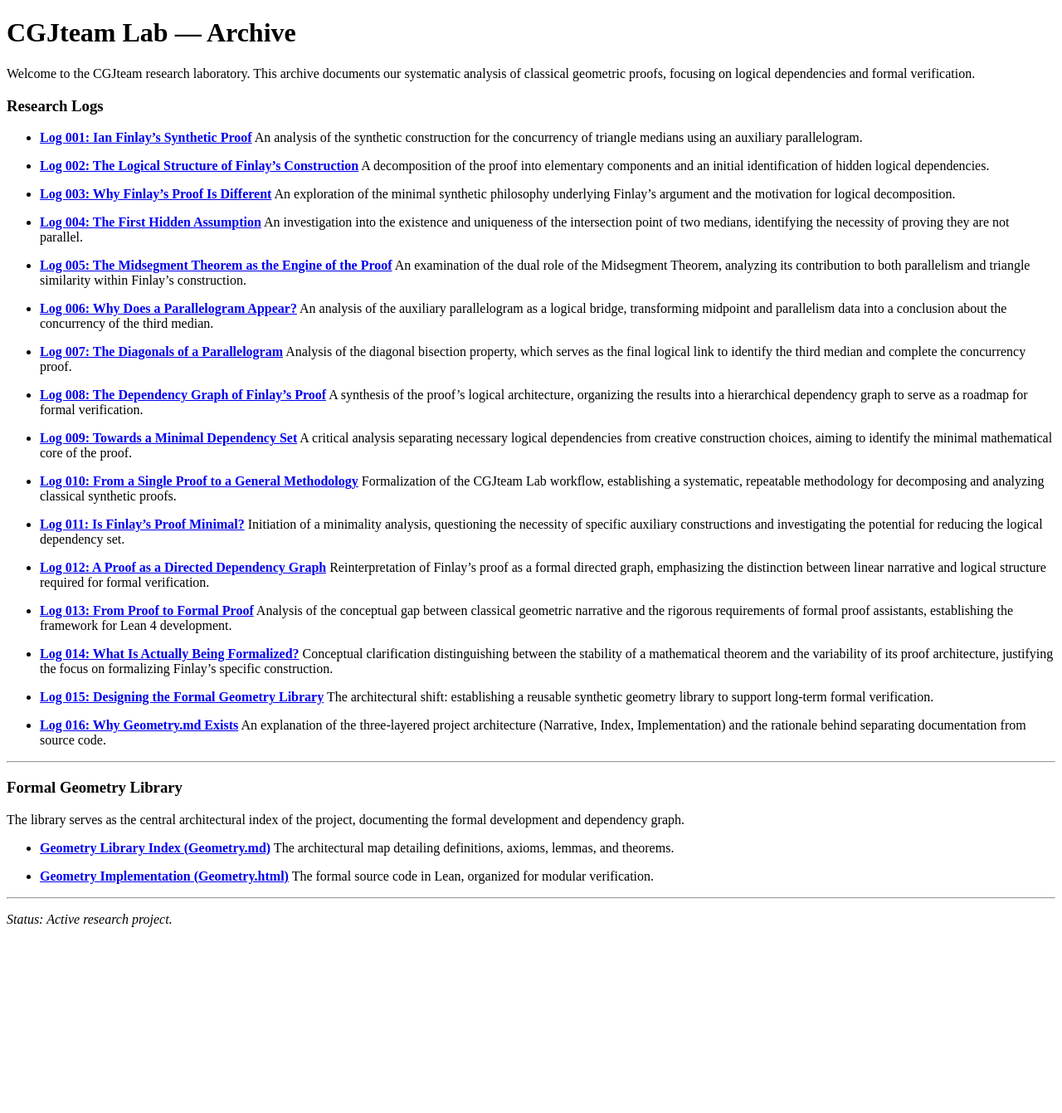
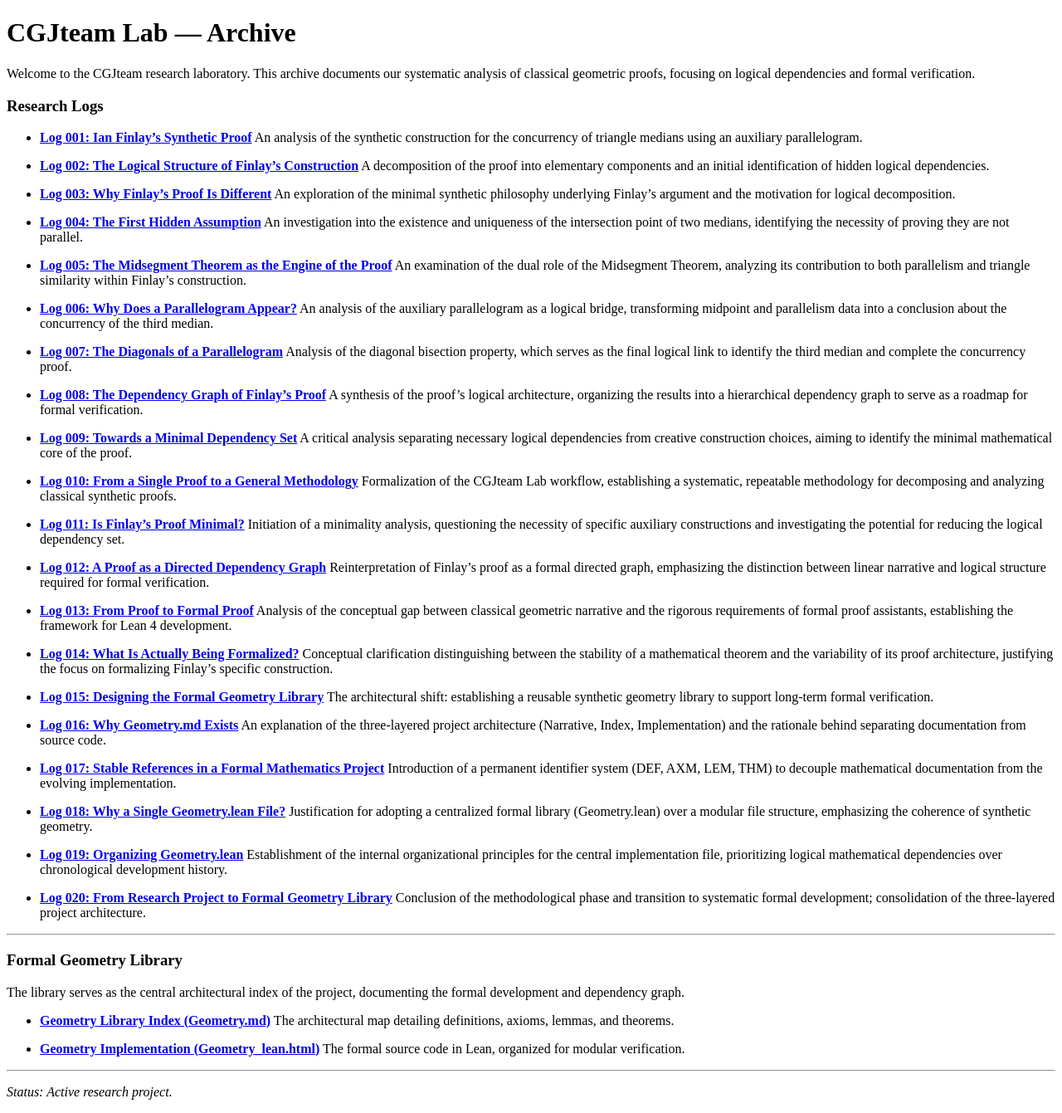
Before and after one commit to cgjteam/cgjteam.github.io, a Jekyll site: the page built from index.md, in a window 1280 px wide. Shown: the whole page at 83% size. Built offline with Jekyll 4.4.1, drawn with Linux system fonts in a browser that asks for light colours; our own code applies the rules of GitHub Pages for plain Markdown files; before the commit the page ends 1133 px from its top, so only the background shows below that.

Commit message:
Update index.md

```diff
--- a/index.md
+++ b/index.md
@@ -52,16 +52,30 @@
 * **[Log 016: Why Geometry.md Exists](log-016.md)**
   An explanation of the three-layered project architecture (Narrative, Index, Implementation) and the rationale behind separating documentation from source code.
 
+* **[Log 017: Stable References in a Formal Mathematics Project](log-017.md)**
+  Introduction of a permanent identifier system (DEF, AXM, LEM, THM) to decouple mathematical documentation from the evolving implementation.
+
+* **[Log 018: Why a Single Geometry.lean File?](log-018.md)**
+  Justification for adopting a centralized formal library (Geometry.lean) over a modular file structure, emphasizing the coherence of synthetic geometry.
+
+* **[Log 019: Organizing Geometry.lean](log-019.md)**
+  Establishment of the internal organizational principles for the central implementation file, prioritizing logical mathematical dependencies over chronological development history.
+
+* **[Log 020: From Research Project to Formal Geometry Library](log-020.md)**
+  Conclusion of the methodological phase and transition to systematic formal development; consolidation of the three-layered project architecture.
+
 ---
 
 ### Formal Geometry Library
 
 The library serves as the central architectural index of the project, documenting the formal development and dependency graph.
 
+
+
 * **[Geometry Library Index (Geometry.md)](./Geometry.md)**
   The architectural map detailing definitions, axioms, lemmas, and theorems.
 
-* **[Geometry Implementation (Geometry.html)](./Geometry_lean.html)**
+* **[Geometry Implementation (Geometry_lean.html)](./Geometry_lean.html)**
   The formal source code in Lean, organized for modular verification.
 
 ---
```
